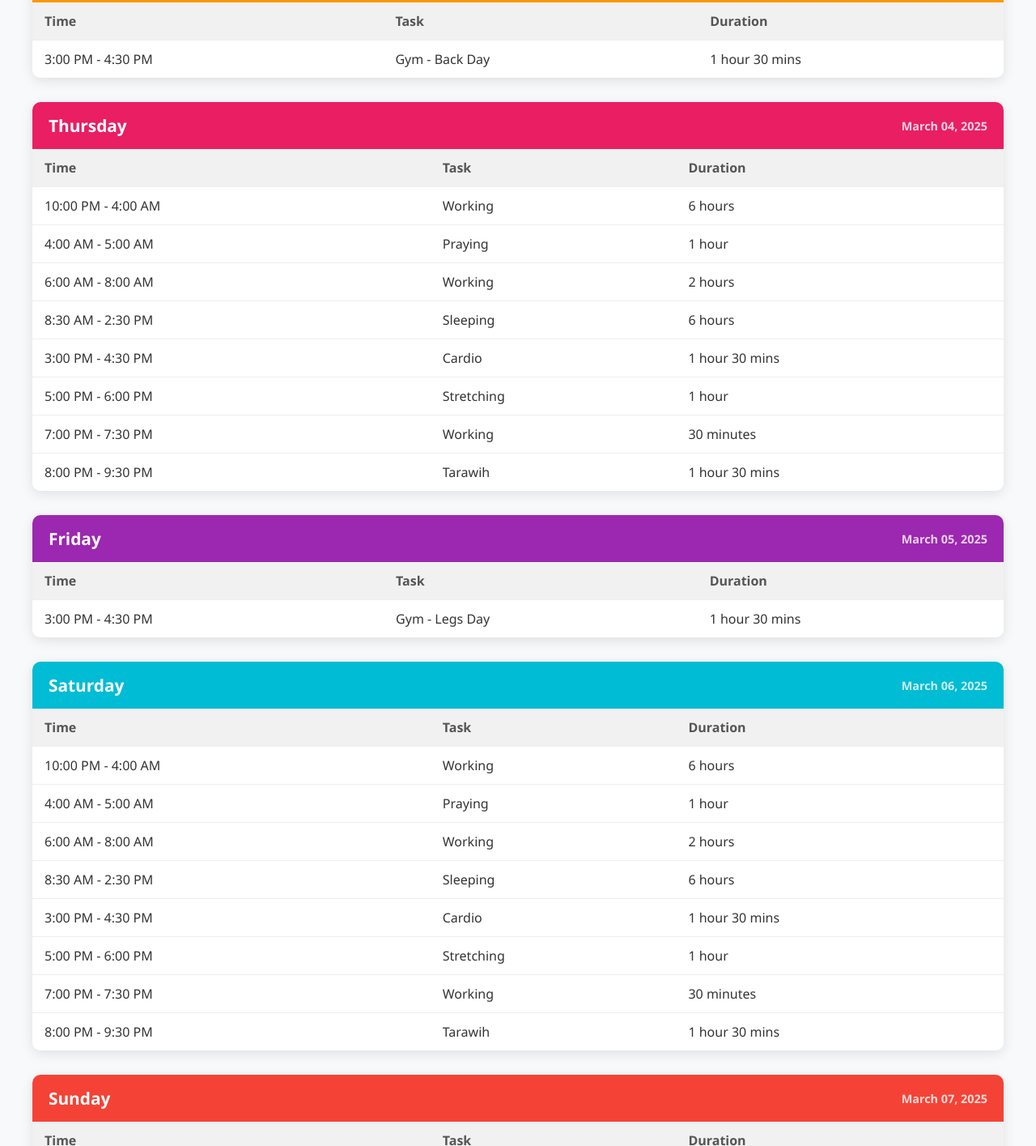
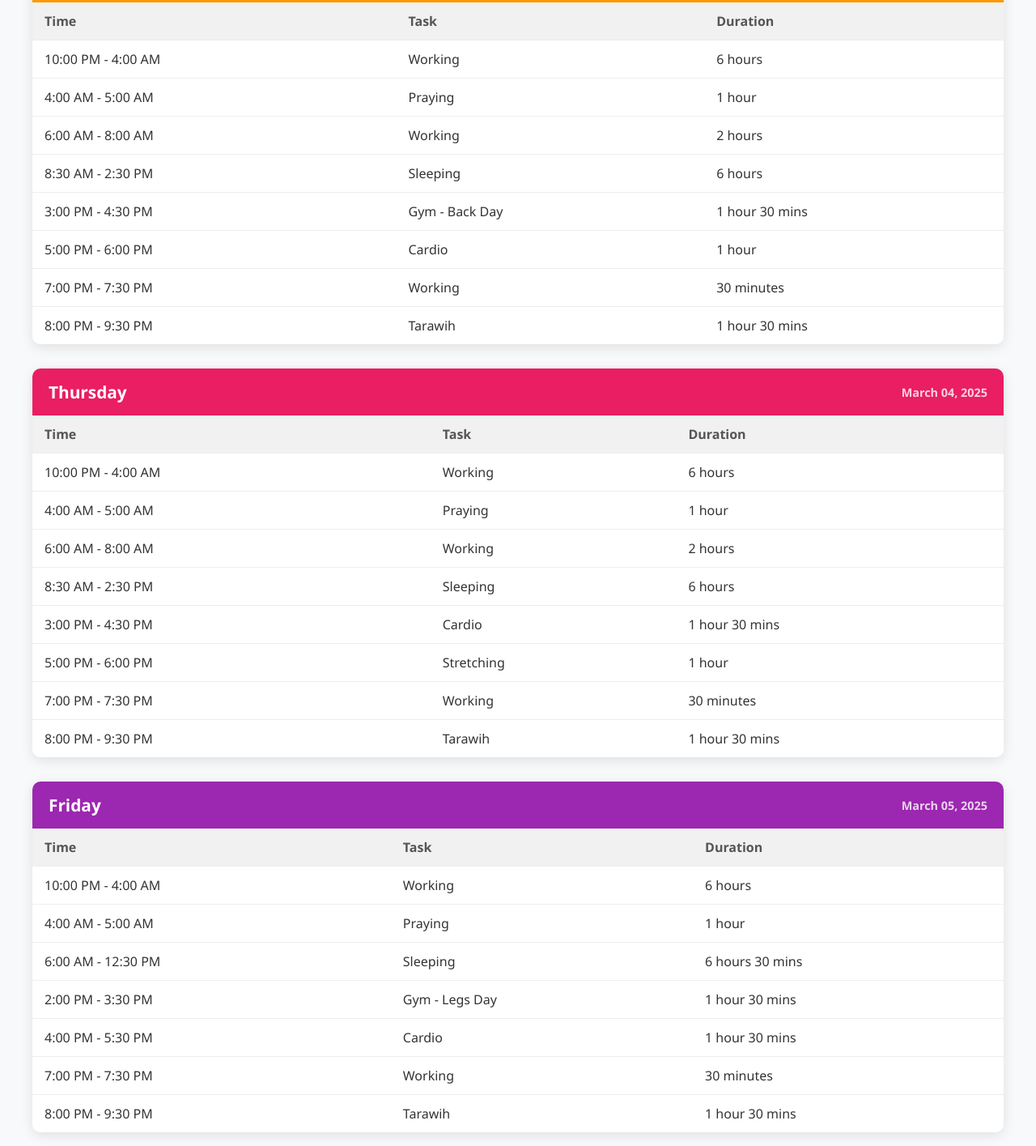
Before and after one commit to garwanmouadgarwanhaphap/Working, a plain HTML site: page index.html in a window 1280 px wide. Shown: the part 1255-2670 px from the top of the page at 81% size. Drawn offline with Linux system fonts and the light colour scheme.

Commit message:
Update index.html

```diff
--- a/index.html
+++ b/index.html
@@ -266,8 +266,43 @@
                 </thead>
                 <tbody>
                     <tr>
+                        <td>10:00 PM - 4:00 AM</td>
+                        <td>Working</td>
+                        <td>6 hours</td>
+                    </tr>
+                    <tr>
+                        <td>4:00 AM - 5:00 AM</td>
+                        <td>Praying</td>
+                        <td>1 hour</td>
+                    </tr>
+                    <tr>
+                        <td>6:00 AM - 8:00 AM</td>
+                        <td>Working</td>
+                        <td>2 hours</td>
+                    </tr>
+                    <tr>
+                        <td>8:30 AM - 2:30 PM</td>
+                        <td>Sleeping</td>
+                        <td>6 hours</td>
+                    </tr>
+                    <tr>
                         <td>3:00 PM - 4:30 PM</td>
                         <td>Gym - Back Day</td>
+                        <td>1 hour 30 mins</td>
+                    </tr>
+                    <tr>
+                        <td>5:00 PM - 6:00 PM</td>
+                        <td>Cardio</td>
+                        <td>1 hour</td>
+                    </tr>
+                    <tr>
+                        <td>7:00 PM - 7:30 PM</td>
+                        <td>Working</td>
+                        <td>30 minutes</td>
+                    </tr>
+                    <tr>
+                        <td>8:00 PM - 9:30 PM</td>
+                        <td>Tarawih</td>
                         <td>1 hour 30 mins</td>
                     </tr>
                 </tbody>
@@ -349,8 +384,38 @@
                 </thead>
                 <tbody>
                     <tr>
-                        <td>3:00 PM - 4:30 PM</td>
+                        <td>10:00 PM - 4:00 AM</td>
+                        <td>Working</td>
+                        <td>6 hours</td>
+                    </tr>
+                    <tr>
+                        <td>4:00 AM - 5:00 AM</td>
+                        <td>Praying</td>
+                        <td>1 hour</td>
+                    </tr>
+                    <tr>
+                        <td>6:00 AM - 12:30 PM</td>
+                        <td>Sleeping</td>
+                        <td>6 hours 30 mins</td>
+                    </tr>
+                    <tr>
+                        <td>2:00 PM - 3:30 PM</td>
                         <td>Gym - Legs Day</td>
+                        <td>1 hour 30 mins</td>
+                    </tr>
+                    <tr>
+                        <td>4:00 PM - 5:30 PM</td>
+                        <td>Cardio</td>
+                        <td>1 hour 30 mins</td>
+                    </tr>
+                    <tr>
+                        <td>7:00 PM - 7:30 PM</td>
+                        <td>Working</td>
+                        <td>30 minutes</td>
+                    </tr>
+                    <tr>
+                        <td>8:00 PM - 9:30 PM</td>
+                        <td>Tarawih</td>
                         <td>1 hour 30 mins</td>
                     </tr>
                 </tbody>
@@ -493,13 +558,13 @@
                 <tbody>
                     <tr>
                         <td><strong>Working</strong></td>
-                        <td>59 hours 30 minutes</td>
-                        <td>8 hours 30 minutes</td>
+                        <td>76 hours 30 minutes</td>
+                        <td>10 hours 56 minutes</td>
                     </tr>
                     <tr>
                         <td><strong>Sleeping</strong></td>
-                        <td>42 hours</td>
-                        <td>6 hours</td>
+                        <td>54 hours 30 minutes</td>
+                        <td>7 hours 47 minutes</td>
                     </tr>
                     <tr>
                         <td><strong>Stretching</strong></td>
@@ -513,13 +578,13 @@
                     </tr>
                     <tr>
                         <td><strong>Cardio</strong></td>
-                        <td>6 hours</td>
-                        <td>51 minutes</td>
+                        <td>8 hours 30 minutes</td>
+                        <td>1 hour 13 minutes</td>
                     </tr>
                     <tr>
                         <td><strong>Praying/Tarawih</strong></td>
-                        <td>17 hours 30 minutes</td>
-                        <td>2 hours 30 minutes</td>
+                        <td>21 hours</td>
+                        <td>3 hours</td>
                     </tr>
                 </tbody>
             </table>
```
